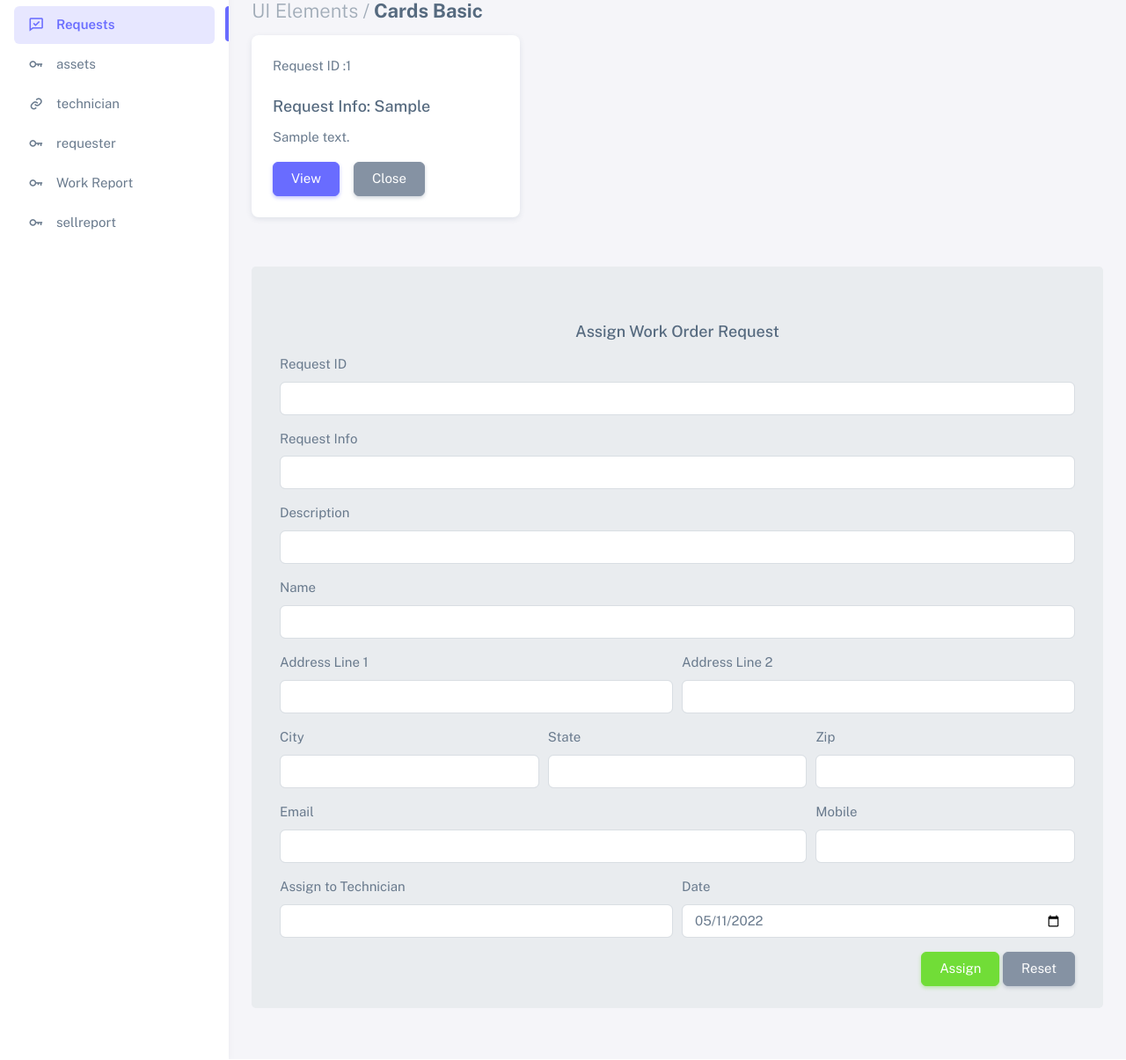
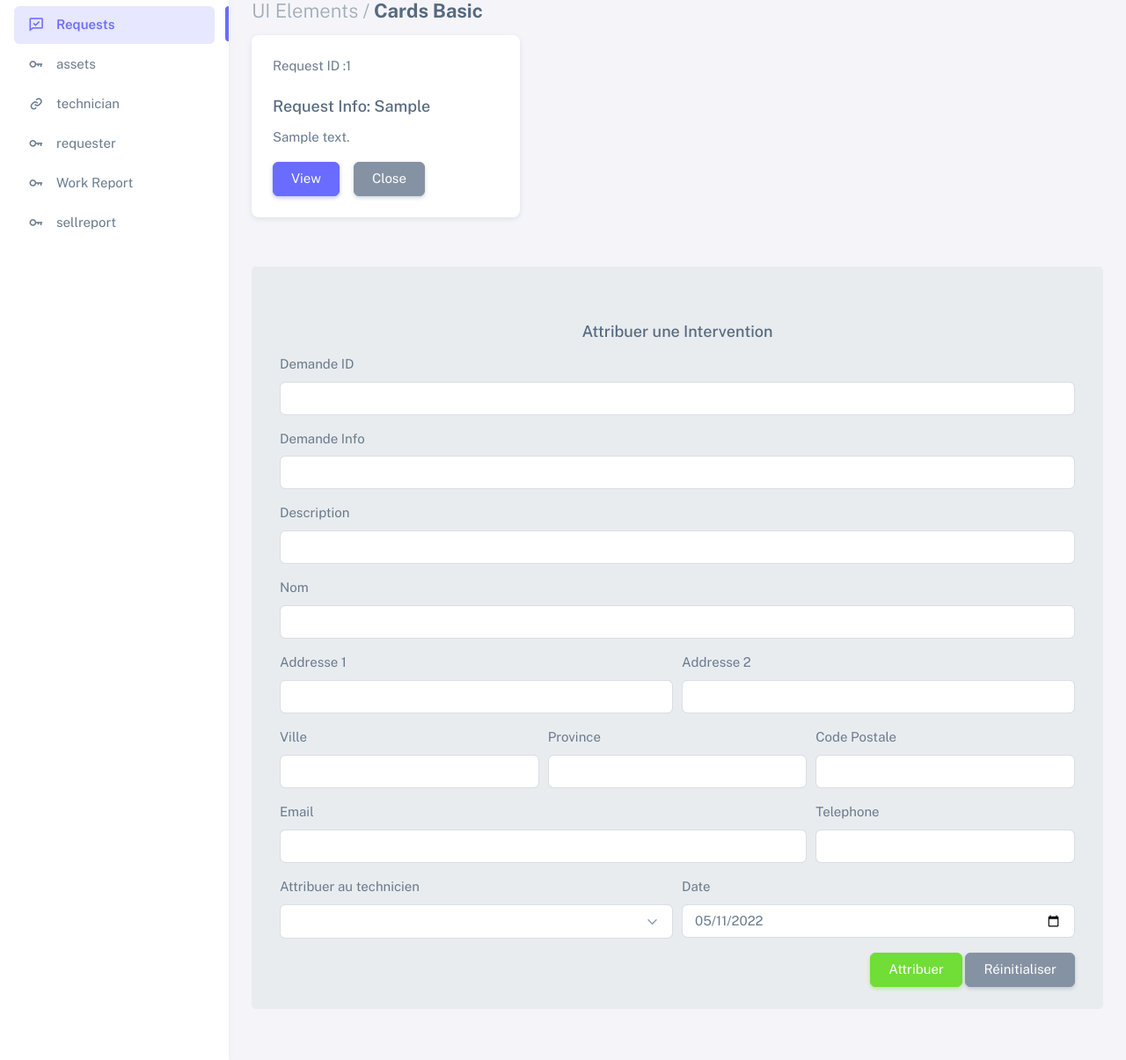
Before and after one commit to radouane-tamouss/DataInterventions, a PHP site: page /Admin/request.php in a window 1280 px wide. Shown: the part 108-1313 px from the top of the page at 88% size. Run offline with PHP 8.4, Linux system fonts and the light colour scheme; the visitor is signed in with stand-in values (Sample User, id 1); tables that the repository leaves empty or names only in its code hold one stand-in row (values such as "Sample post"); data that the repository does not hold is empty; some libraries are stand-ins or nearby versions.

Commit message:
update assign work form

```diff
--- a/Admin/assignworkform.php
+++ b/Admin/assignworkform.php
@@ -13,12 +13,16 @@ if(isset($_SESSION['is_adminlogin'])){
  $row = $result->fetch_assoc();
  }
 
+
+
+
  //  Assign work Order Request Data going to submit and save on db assignwork_tb table
  if(isset($_REQUEST['assign'])){
   // Checking for Empty Fields
   if(($_REQUEST['request_id'] == "") || ($_REQUEST['request_info'] == "") || ($_REQUEST['requestdesc'] == "") || ($_REQUEST['requestername'] == "") || ($_REQUEST['address1'] == "") || ($_REQUEST['address2'] == "") || ($_REQUEST['requestercity'] == "") || ($_REQUEST['requesterstate'] == "") || ($_REQUEST['requesterzip'] == "") || ($_REQUEST['requesteremail'] == "") || ($_REQUEST['requestermobile'] == "") || ($_REQUEST['assigntech'] == "") || ($_REQUEST['inputdate'] == "")){
    // msg displayed if required field missing
-   $msg = '<div class="alert alert-warning col-sm-6 ml-5 mt-2" role="alert"> Fill All Fileds </div>';
+   $msg = '<div class="alert alert-warning col-sm-12 mt-2" role="alert">
+   Remplir tous les champs </div>';
   } else {
     // Assigning User Values to Variable
     $rid = $_REQUEST['request_id'];
@@ -37,10 +41,10 @@ if(isset($_SESSION['is_adminlogin'])){
     $sql = "INSERT INTO assignwork_tb (request_id, request_info, request_desc, requester_name, requester_add1, requester_add2, requester_city, requester_state, requester_zip, requester_email, requester_mobile, assign_tech, assign_date) VALUES ('$rid', '$rinfo','$rdesc', '$rname', '$radd1', '$radd2', '$rcity', '$rstate', '$rzip', '$remail', '$rmobile', '$rassigntech', '$rdate')";
     if($conn->query($sql) == TRUE){
      // below msg display on form submit success
-     $msg = '<div class="alert alert-success col-sm-6 ml-5 mt-2" role="alert"> Work Assigned Successfully </div>';
+     $msg = '<div class="alert alert-success col-sm-12 mt-2" role="alert"> Interventions attribué avec succès </div>';
     } else {
      // below msg display on form submit failed
-     $msg = '<div class="alert alert-danger col-sm-6 ml-5 mt-2" role="alert"> Unable to Assign Work </div>';
+     $msg = '<div class="alert alert-danger col-sm-12 mt-2" role="alert"> Impossible d\'attribuer l\'intervention </div>';
     }
   }
   }
@@ -48,15 +52,16 @@ if(isset($_SESSION['is_adminlogin'])){
  ?>
 <div class="col-sm-12 mt-5 jumbotron">
   <!-- Main Content area Start Last -->
+  <?php if(isset($msg)) {echo $msg; } ?>
   <form action="" method="POST">
-    <h5 class="text-center">Assign Work Order Request</h5>
+    <h5 class="text-center">Attribuer une Intervention</h5>
     <div class="form-group">
-      <label for="request_id">Request ID</label>
+      <label for="request_id">Demande ID</label>
       <input type="text" class="form-control" id="request_id" name="request_id" value="<?php if(isset($row['request_id'])) {echo $row['request_id']; }?>"
         readonly>
     </div>
     <div class="form-group">
-      <label for="request_info">Request Info</label>
+      <label for="request_info">Demande Info</label>
       <input type="text" class="form-control" id="request_info" name="request_info" value="<?php if(isset($row['request_info'])) {echo $row['request_info']; }?>">
     </div>
     <div class="form-group">
@@ -64,30 +69,30 @@ if(isset($_SESSION['is_adminlogin'])){
       <input type="text" class="form-control" id="requestdesc" name="requestdesc" value="<?php if(isset($row['request_desc'])) { echo $row['request_desc']; } ?>">
     </div>
     <div class="form-group">
-      <label for="requestername">Name</label>
+      <label for="requestername">Nom</label>
       <input type="text" class="form-control" id="requestername" name="requestername" value="<?php if(isset($row['requester_name'])) { echo $row['requester_name']; } ?>">
     </div>
     <div class="form-row">
       <div class="form-group col-md-6">
-        <label for="address1">Address Line 1</label>
+        <label for="address1">Addresse 1</label>
         <input type="text" class="form-control" id="address1" name="address1" value="<?php if(isset($row['requester_add1'])) { echo $row['requester_add1']; } ?>">
       </div>
       <div class="form-group col-md-6">
-        <label for="address2">Address Line 2</label>
+        <label for="address2">Addresse 2</label>
         <input type="text" class="form-control" id="address2" name="address2" value="<?php if(isset($row['requester_add2'])) {echo $row['requester_add2']; }?>">
       </div>
     </div>
     <div class="form-row">
       <div class="form-group col-md-4">
-        <label for="requestercity">City</label>
+        <label for="requestercity">Ville</label>
         <input type="text" class="form-control" id="requestercity" name="requestercity" value="<?php if(isset($row['requester_city'])) {echo $row['requester_city']; }?>">
       </div>
       <div class="form-group col-md-4">
-        <label for="requesterstate">State</label>
+        <label for="requesterstate">Province</label>
         <input type="text" class="form-control" id="requesterstate" name="requesterstate" value="<?php if(isset($row['requester_state'])) { echo $row['requester_state']; } ?>">
       </div>
       <div class="form-group col-md-4">
-        <label for="requesterzip">Zip</label>
+        <label for="requesterzip">Code Postale</label>
         <input type="text" class="form-control" id="requesterzip" name="requesterzip" value="<?php if(isset($row['requester_zip'])) { echo $row['requester_zip']; } ?>"
           onkeypress="isInputNumber(event)">
       </div>
@@ -98,15 +103,25 @@ if(isset($_SESSION['is_adminlogin'])){
         <input type="email" class="form-control" id="requesteremail" name="requesteremail" value="<?php if(isset($row['requester_email'])) {echo $row['requester_email']; }?>">
       </div>
       <div class="form-group col-md-4">
-        <label for="requestermobile">Mobile</label>
+        <label for="requestermobile">Telephone</label>
         <input type="text" class="form-control" id="requestermobile" name="requestermobile" value="<?php if(isset($row['requester_mobile'])) {echo $row['requester_mobile']; }?>"
           onkeypress="isInputNumber(event)">
       </div>
     </div>
     <div class="form-row">
       <div class="form-group col-md-6">
-        <label for="assigntech">Assign to Technician</label>
-        <input type="text" class="form-control" id="assigntech" name="assigntech">
+        <label for="assigntech">Attribuer au technicien </label>
+        <!-- <input type="text" class="form-control" id="assigntech" name="assigntech"> -->
+        <select class="form-select " id="assigntech" name="assigntech">
+        <?php
+                $sql = "SELECT * FROM technician_tb";
+                $result = $conn->query($sql);
+                if($result->num_rows > 0){
+                  while($row = $result->fetch_assoc()){
+                    echo '<option>'. $row["empName"].'</option>';
+                    ;}}
+                  ?>
+        </select>
       </div>
       <div class="form-group col-md-6">
         <label for="inputDate">Date</label>
@@ -114,8 +129,8 @@ if(isset($_SESSION['is_adminlogin'])){
       </div>
     </div>
     <div class="float-right">
-      <button type="submit" class="btn btn-success" name="assign">Assign</button>
-      <button type="reset" class="btn btn-secondary">Reset</button>
+      <button type="submit" class="btn btn-success" name="assign">Attribuer</button>
+      <button type="reset" class="btn btn-secondary">Réinitialiser</button>
     </div>
   </form>
   <!-- below msg display if required fill missing or form submitted success or failed -->
```
